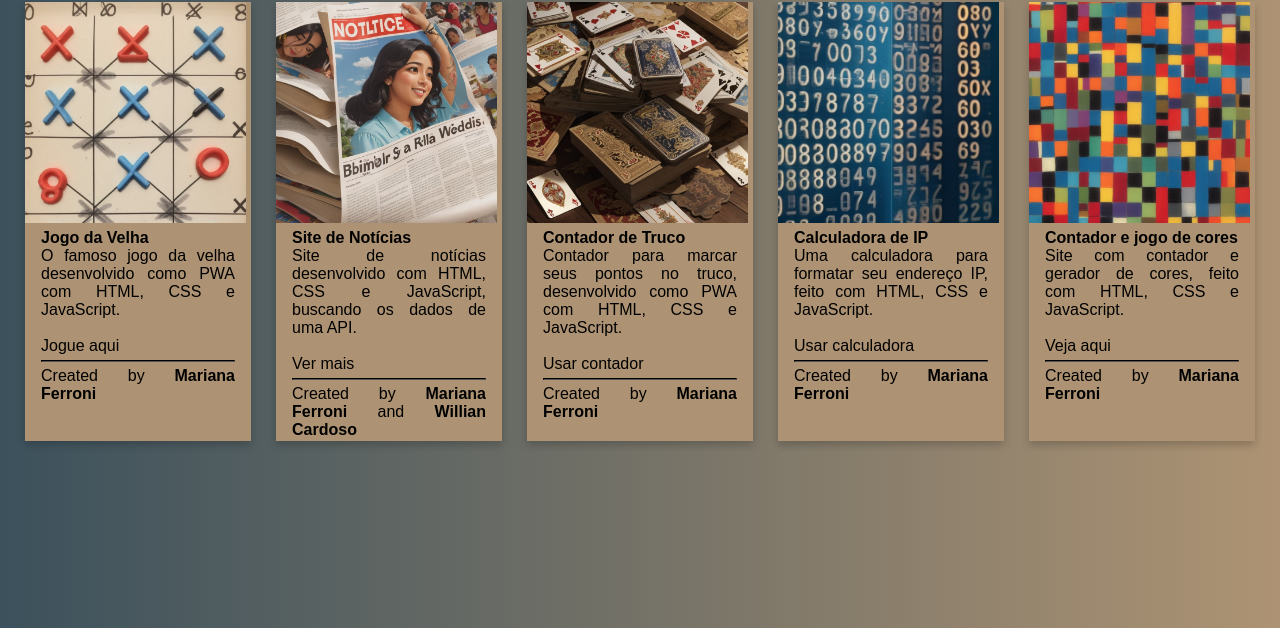
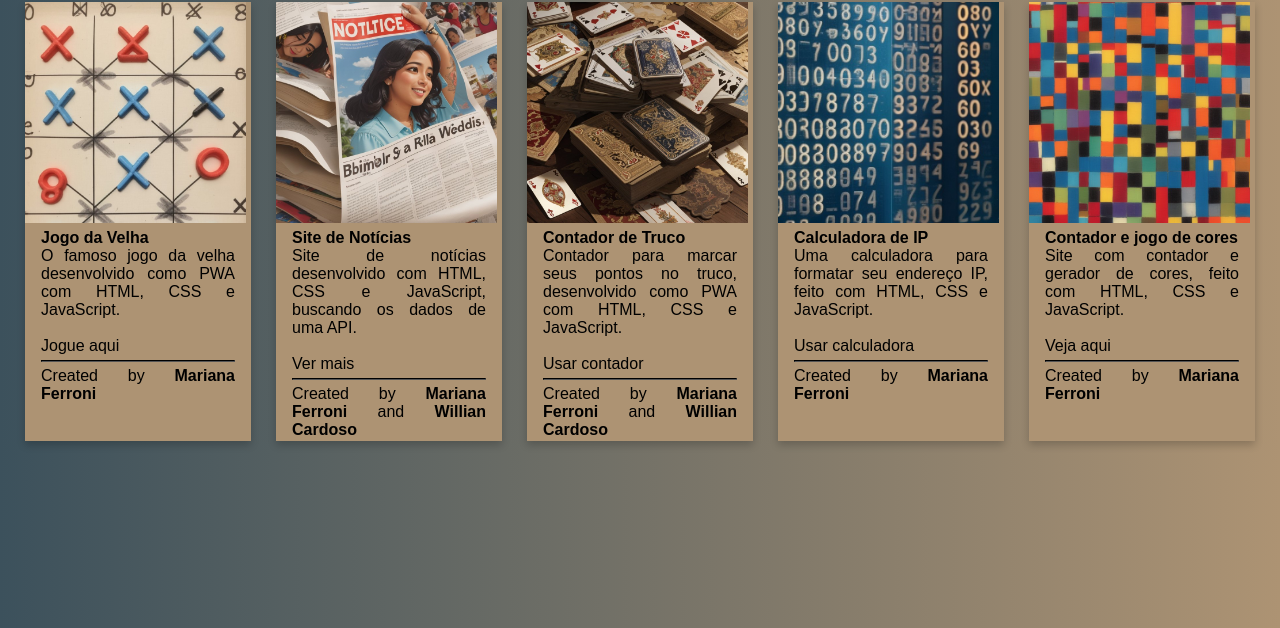
Before and after one commit to marianaferr0ni/portfolio, a website: page index.html in a window 1280 px wide. Shown: the part 172-800 px from the top of the page. Drawn offline with nearby package versions, Linux system fonts and the light colour scheme.

Commit message:
inovation

```diff
--- a/index.html
+++ b/index.html
@@ -48,7 +48,7 @@
           </p>
           <br /><a href="https://marianaferr0ni.github.io/contador-de-truco/">Usar contador</a>
           <hr />
-          <p>Created by <b>Mariana Ferroni</b></p>
+          <p>Created by <b>Mariana Ferroni</b> and <b>Willian Cardoso</b></p>
         </div>
       </div>
 
```
